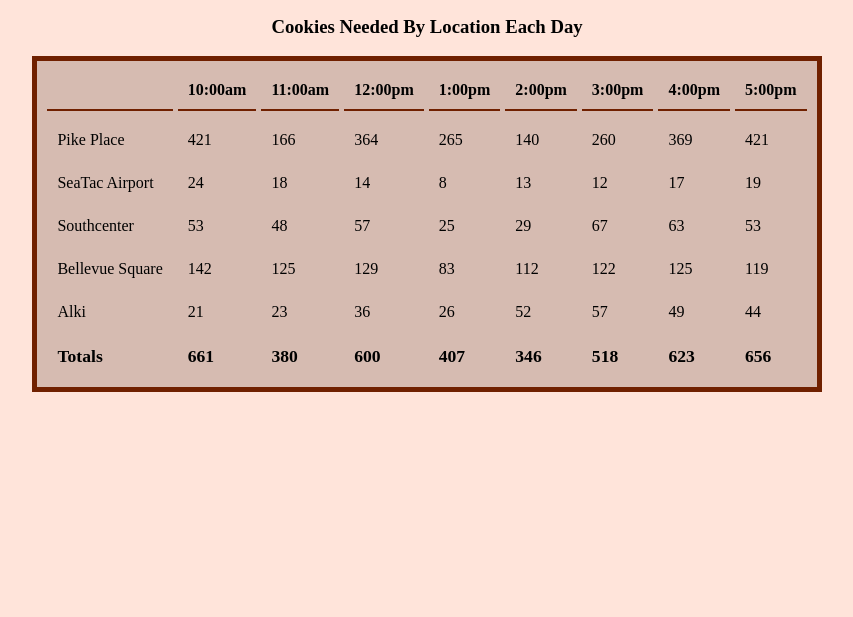
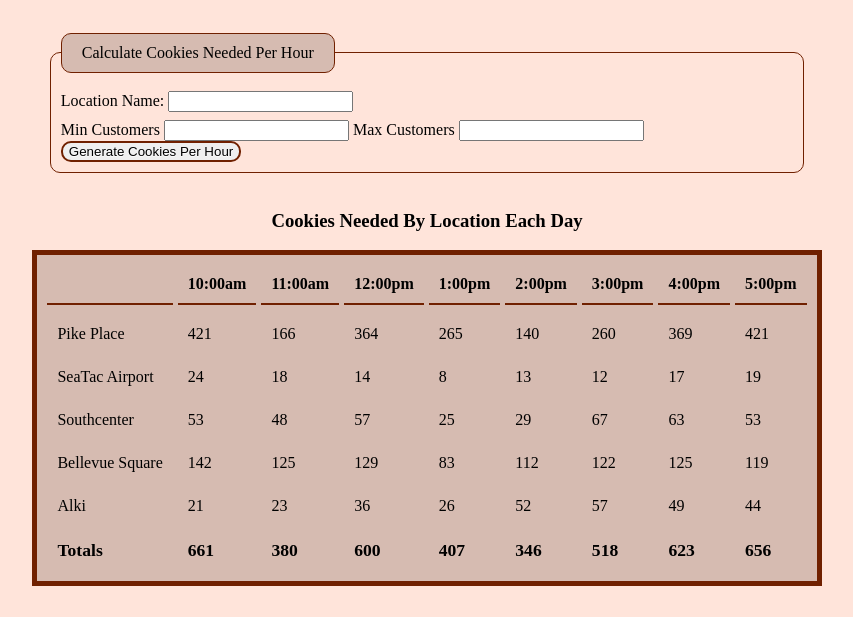
Before and after one commit to Pmookerjee/cookie-stand, a plain HTML site: page index.html in a window 1280 px wide. Shown: the part 183-800 px from the top of the page, without its empty margins (213-1066 px from the left). Drawn offline with Linux system fonts and the light colour scheme.

Commit message:
Added forms, still need one for avg cookies

```diff
--- a/index.html
+++ b/index.html
@@ -8,6 +8,24 @@
     <h1 id='page_title'>Pat's Salmon Cookie Stores</h1>
     <img src='./salmon.png' width='320' height='100'>
   </header>
+  <br>
+  <br>
+  <form id='form'>
+    <fieldset>
+      <legend>Calculate Cookies Needed Per Hour</legend>
+        <div class = 'location_form'>
+          <label for="location">Location Name:</label>
+          <input type='text'name="location" required>
+        </div>
+        <label for="min">Min Customers</label>
+        <input type="number" name="min" min="0" required>
+        <label for="max">Max Customers</label>
+        <input type="number" name="max" min="1" required>
+        <input type="submit" value="Generate Cookies Per Hour" id='submit'>
+    </fieldset>
+  </form>
+  <br>
+
   <h3 id='table_title'>Cookies Needed By Location Each Day</h3>
   <table cellpadding='10' cellspacing='5'>
     <thead>
--- a/style.css
+++ b/style.css
@@ -19,6 +19,42 @@
 
 body {
   align-content: left;
+}
+
+#form {
+  width: 60%;
+  margin: 0 auto;
+  display: block;
+
+}
+
+.location_form {
+  padding: .5em .5em .5em 0;
+}
+
+fieldset {
+  border-radius: 10px;
+  padding: 10px;
+  border: 1px solid #702000;
+}
+
+legend {
+  background-color: #D6BBB1;
+  border-radius: 10px;
+  padding: 10px 20px;
+  border: 1px solid #702000;
+}
+
+input#submit {
+  border-radius: 10px;
+  text-shadow: 0px 1px 1px #ffffff;
+  border: 2px solid #702000;
+}
+
+input#submit:hover {
+  color: #FFE4DA;
+  background-color: #702000;
+  cursor: pointer hand;
 }
 
 table {
```
